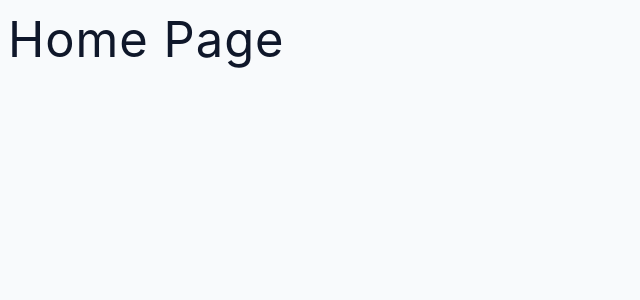
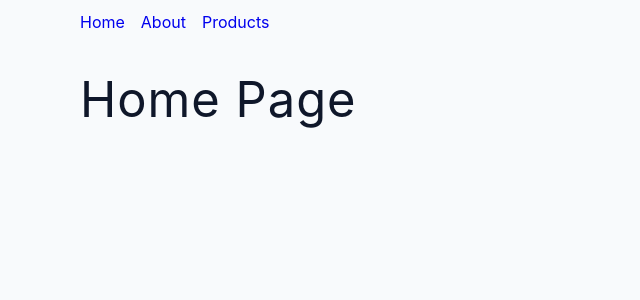
Before and after one commit to ramthenmala/React-Router-V6, a React (Create React App) app: page / in a window 1280 px wide. Shown: the top 300 px of the page, without its empty margins (0-640 px from the left). Built offline with nearby package versions, Linux system fonts and the light colour scheme.

Commit message:
sharedloayout

```diff
--- a/src/App.js
+++ b/src/App.js
@@ -1,12 +1,23 @@
 import {BrowserRouter as Router, Routes, Route} from 'react-router-dom'
+import About from './pages/About';
+import Error from './pages/Error';
+import Home from './pages/Home';
+import Products from './pages/Products';
+import SharedLayout from './pages/SharedLayout';
 
 function App() {
   return (
     <Router>
       <Routes>
-        <Route path="/" element={<h1>Home Page</h1>} />
-        <Route path="about" element={<h1>About Page</h1>} />
-        <Route path="*" element={<h1>Erro Page</h1>} />
+        <Route path="/" element={<SharedLayout />}>
+          <Route index element={<Home />} />
+          <Route path="about" element={<About />} />
+          <Route path="products" element={<Products />} />
+          <Route path="*" element={<Error />} />
+        </Route>
+        <Route path="dashboard" element={<h1>Dashboard</h1>}>
+          <Route path="stats" element={<h1>Stats</h1>} />
+        </Route>
       </Routes>
     </Router>
   );
--- /dev/null
+++ b/src/components/Navbar.js
@@ -0,0 +1,12 @@
+import { Link } from 'react-router-dom';
+
+const Navbar = () => {
+  return (
+    <nav className="navbar">
+      <Link to="/">Home</Link>
+      <Link to="/about">About</Link>
+      <Link to="/products">Products</Link>
+    </nav>
+  );
+};
+export default Navbar;
--- a/src/pages/Home.js
+++ b/src/pages/Home.js
@@ -1,8 +1,10 @@
 const Home = () => {
   return (
-    <section className='section'>
-      <h2>Home Page</h2>
-    </section>
+    <>
+      <section className="section">
+        <h1>Home Page</h1>
+      </section>
+    </>
   );
 };
 export default Home;
--- /dev/null
+++ b/src/pages/SharedLayout.js
@@ -0,0 +1,12 @@
+import { Outlet } from 'react-router-dom';
+import Navbar from '../components/Navbar';
+
+const SharedLayout = () => {
+  return (
+    <>
+      <Navbar />
+        <Outlet />
+    </>
+  );
+};
+export default SharedLayout;
```
